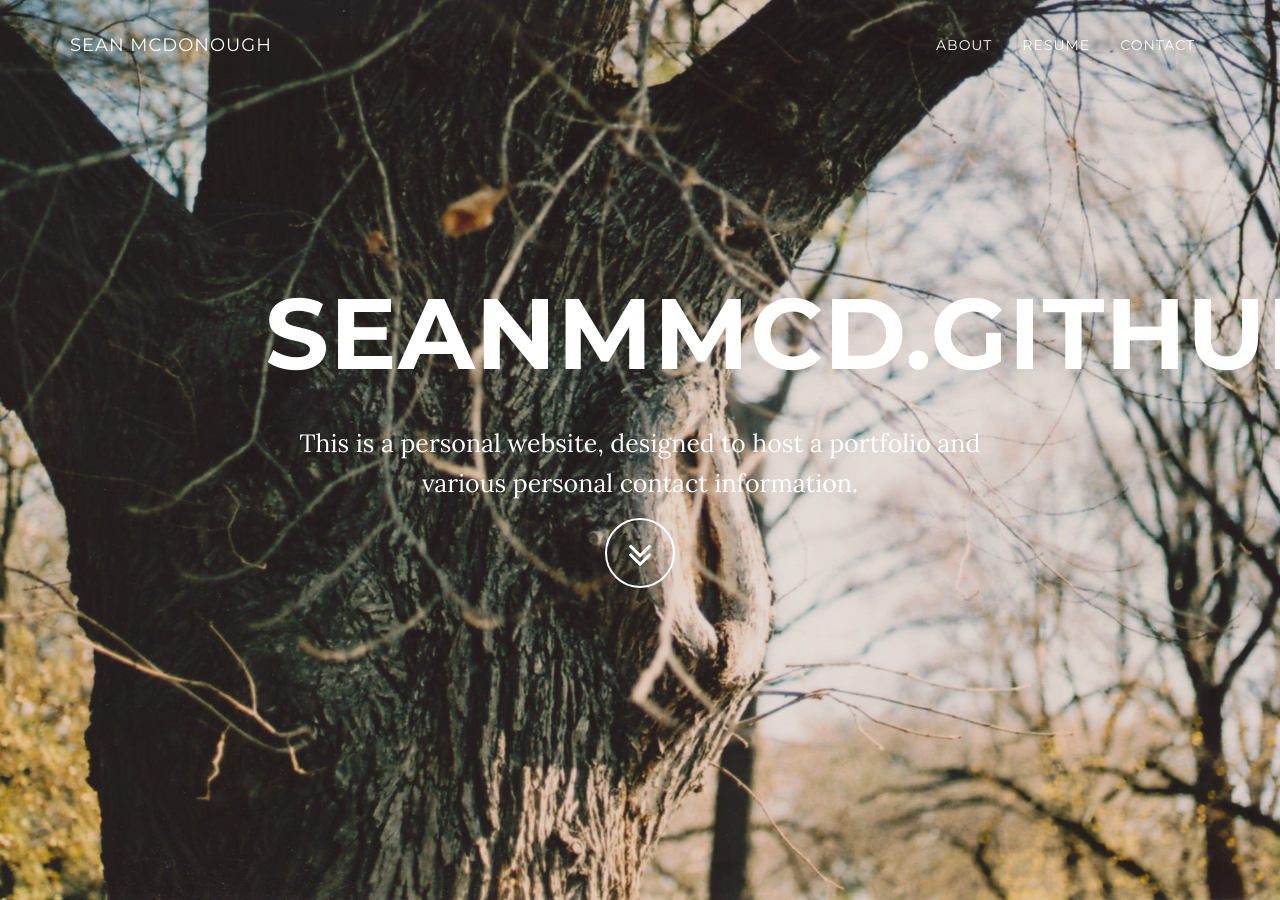
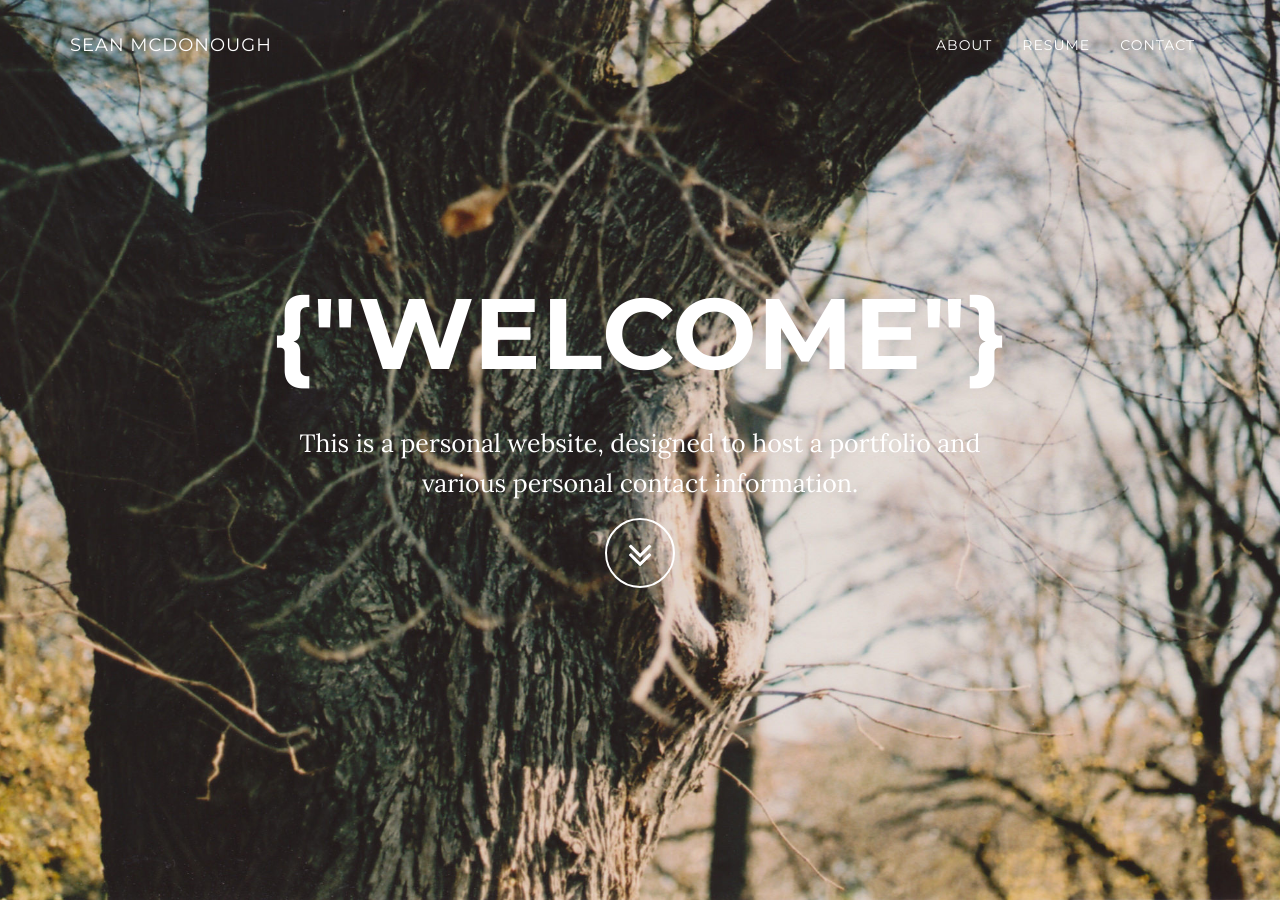
Before and after one commit to seanmmcd/seanmmcd.github.io, a Jekyll site: the page built from index.html, in a window 1280 px wide and 900 px high. Built offline with Jekyll 4.4.1, drawn with Linux system fonts in a browser that asks for light colours.

Commit message:
Box removed, added about, changed title.

```diff
--- a/_includes/header.html
+++ b/_includes/header.html
@@ -4,7 +4,7 @@
             <div class="container">
                 <div class="row">
                     <div class="col-md-8 col-md-offset-2">
-                        <h1 class="brand-heading">{{ site.title }}</h1>
+                        <h1 class="brand-heading">{"WELCOME"}</h1>
                         <p class="intro-text">{{ site.description }}<br>
                         <a href="#about" class="btn btn-circle page-scroll">
                             <i class="fa fa-angle-double-down animated"></i>
```
